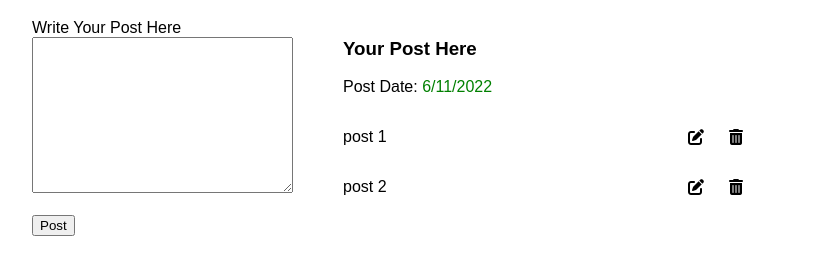
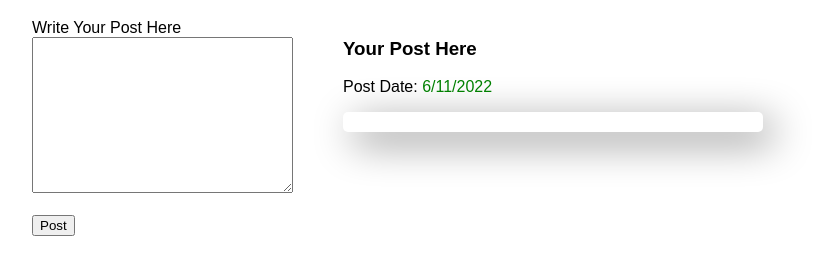
Before and after one commit to webfaisalbd/crud-basics-fcc, a plain HTML site: page index.html in a window 1280 px wide. Shown: the part 61-336 px from the top of the page, without its empty margins (18-834 px from the left). Drawn offline with Linux system fonts and the light colour scheme.

Commit message:
box-shadow applied on posts

```diff
--- a/index.html
+++ b/index.html
@@ -30,20 +30,8 @@
             <h3>Your Post Here</h3>
             <p>Post Date: <span id="showDate"></span></p>
             <div id="posts">
-                <div>
-                    <p>post 1</p>
-                    <span class="options">
-                        <i class="fas fa-edit"></i>
-                        <i class="fas fa-trash-alt"></i>
-                    </span>
-                </div>
-                <div>
-                    <p>post 2</p>
-                    <span class="options">
-                        <i class="fas fa-edit"></i>
-                        <i class="fas fa-trash-alt"></i>
-                    </span>
-                </div>
+
+
 
             </div>
         </div>
--- a/style.css
+++ b/style.css
@@ -11,6 +11,9 @@ body {
 #posts {
     width: 400px;
     /* border: 2px solid red; */
+    box-shadow: 10px 10px 40px gray;
+    border-radius: 5px;
+    padding: 10px;
 }
 
 #posts>div {
```
